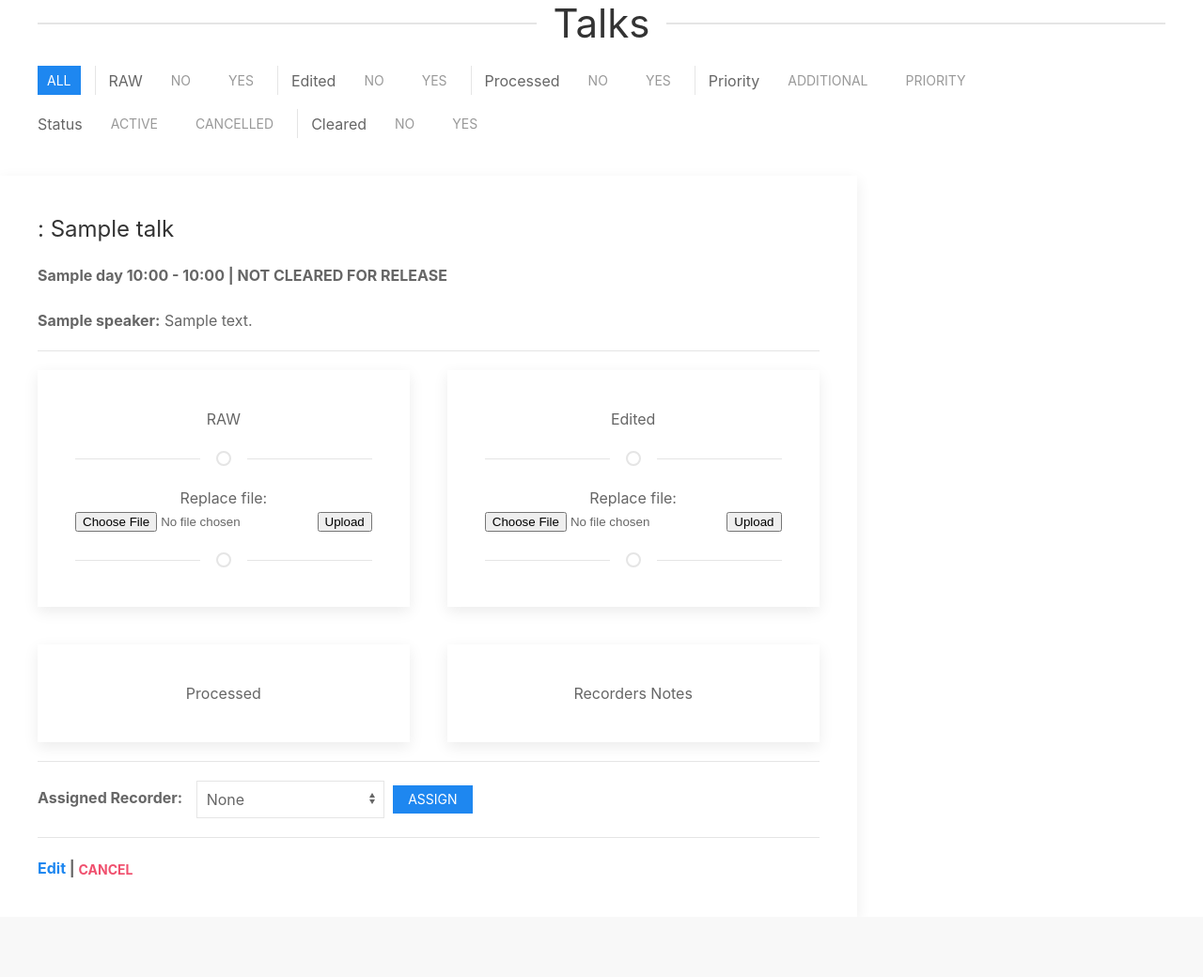
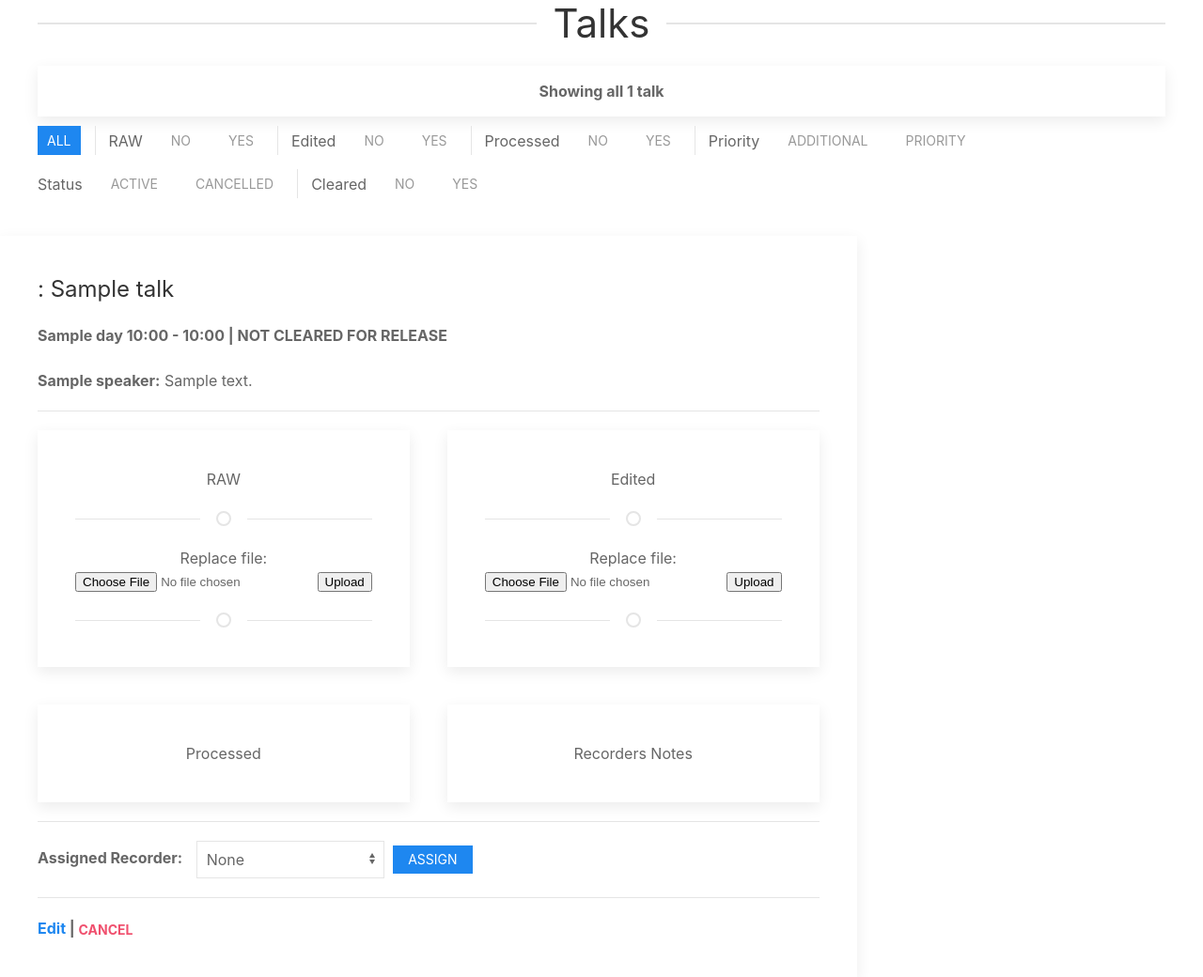
Before and after one commit to greenbelt-recorded-talks/talks-processing, a Python web app: template gbtalks/templates/talks.html in a window 1280 px wide. Shown: the part 128-1168 px from the top of the page at 94% size. Before the commit the page ends 1062 px from the top, so only its background shows below. Run offline with Jinja, Linux system fonts and the light colour scheme; the template is opened without the code that fills it: most values are stand-ins (such as "Sample title", 1, 10 or a date in 2020); some libraries are stand-ins or nearby versions.

Commit message:
Say how many talks the filters are showing
The filter pills give no sense of how much of the list they have cut away,
which matters most in the case you cannot see: a pill left set from earlier
looks the same as no filter at all.

A box under the heading now reads "Showing 12 of 66 talks", or "Showing all
66 talks" when nothing is filtered. The unfiltered figure is rendered
server-side, so the box is right before any script runs.

Filtering happens in the browser, so the live count has to as well. UIkit
hides a filtered-out card with an inline display:none and fires afterFilter
when it has finished, so the count is read off the list itself rather than
worked out from which pills are lit - that keeps working when someone adds
another filter group, which the pill arithmetic would not.

Co-Authored-By: Claude Opus 5 (1M context) <noreply@anthropic.com>

```diff
--- a/gbtalks/templates/talks.html
+++ b/gbtalks/templates/talks.html
@@ -4,7 +4,11 @@
 
 <h1 class="uk-heading-line uk-text-center"><span>Talks</span></h1>
 
-<div uk-filter="target: .js-filter">
+<div id="talks-filter" uk-filter="target: .js-filter">
+
+    <div class="uk-card uk-card-default uk-card-body uk-padding-small uk-margin-small-bottom uk-text-center">
+        <span class="uk-text-bold" id="talks-summary">{% if talks %}Showing all {{ talks|length }} talk{{ '' if talks|length == 1 else 's' }}{% else %}No talks loaded{% endif %}</span>
+    </div>
 
     <div class="uk-grid-small uk-grid-divider uk-child-width-auto" uk-grid>
         <div>
@@ -190,3 +194,39 @@
 </div>
 
 {% endblock %}
+
+{% block scripts %}
+<script>
+document.addEventListener('DOMContentLoaded', function() {
+    const filter = document.getElementById('talks-filter');
+    const list = filter.querySelector('.js-filter');
+    const summary = document.getElementById('talks-summary');
+    const total = list.children.length;
+    const noun = total === 1 ? 'talk' : 'talks';
+
+    // UIkit hides a filtered-out card with an inline display:none, so the
+    // count comes off the list itself - no need to work out what the pills
+    // add up to, which is the part that would go stale as filters are added.
+    function updateSummary() {
+        let shown = 0;
+        for (const card of list.children) {
+            if (card.style.display !== 'none') {
+                shown += 1;
+            }
+        }
+
+        if (total === 0) {
+            summary.textContent = 'No talks loaded';
+        } else if (shown === total) {
+            summary.textContent = `Showing all ${total} ${noun}`;
+        } else {
+            summary.textContent = `Showing ${shown} of ${total} ${noun}`;
+        }
+    }
+
+    // afterFilter fires once UIkit has finished applying a filter change.
+    filter.addEventListener('afterFilter', updateSummary);
+    updateSummary();
+});
+</script>
+{% endblock %}
```
Also changed, not shown: tests/test_routes.py (+19 -0 lines).
